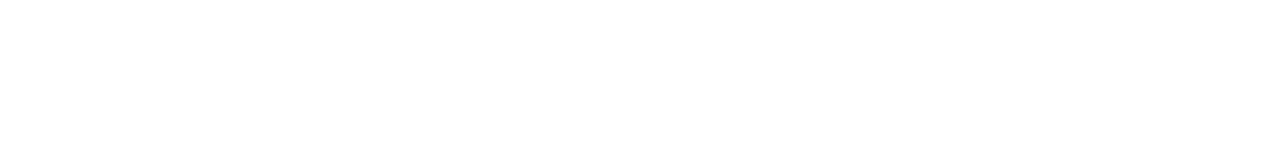
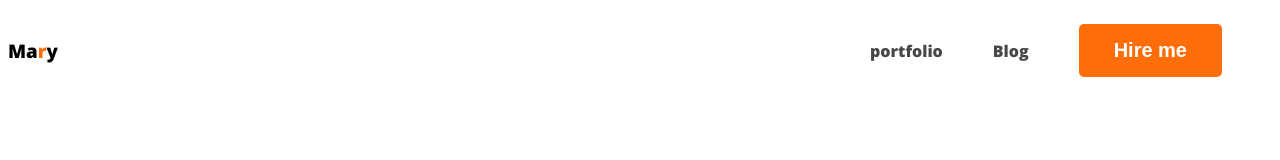
Before and after one commit to Meherun1/Developer-portfolio, a plain HTML site: page index.html in a window 1280 px wide. Drawn offline with nearby package versions, Linux system fonts and the light colour scheme.

Commit message:
portfolio

```diff
--- /dev/null
+++ b/Styles/portfolio.css
@@ -0,0 +1,41 @@
+/* common shared styles */
+body{
+    font-family: 'Open Sans', sans-serif;
+}
+
+/* nav related styles */
+nav{
+    display: flex;
+    align-items: center;
+    justify-content: space-between;
+}
+.tittle{
+    color: var(--Dark-01, #181818);
+font-size: 45px;
+font-weight: 800;
+}
+.text_primary{
+    color: #FD6E0A;
+}
+nav>ul{
+    display:flex;
+    align-items: center;
+}
+nav li{
+    list-style: none;
+    margin-right: 50px;
+}
+nav a{
+    text-decoration: none;
+    color:#474747;
+}
+.button{
+     border-radius: 5px;
+     background: #FD6E0A;
+     border:0;
+     color: var(--White-Color, #FFF);
+     font-size: 20px;
+     font-weight: 700;
+     line-height: normal;
+     padding: 15px 35px;
+}
--- a/index.html
+++ b/index.html
@@ -4,9 +4,21 @@
     <meta charset="UTF-8">
     <meta name="viewport" content="width=device-width, initial-scale=1.0">
     <title>Developer portfolio</title>
+    <link rel="preconnect" href="https://fonts.googleapis.com">
+<link rel="preconnect" href="https://fonts.gstatic.com" crossorigin>
+<link href="https://fonts.googleapis.com/css2?family=Open+Sans:wght@800&display=swap" rel="stylesheet">
+    <link rel="stylesheet" href="Styles/portfolio.css">
 </head>
 <body>
    <header>
+    <nav>
+        <h3 class="title">Ma<span class="text_primary">r</span>y</h3>
+        <ul>
+            <li><a href="portfolio">portfolio</a></li>
+            <li><a href="Blog">Blog</a></li>
+            <li><button class="button">Hire me</button></li>
+        </ul>
+    </nav>
 
    </header>
    <main>
```
